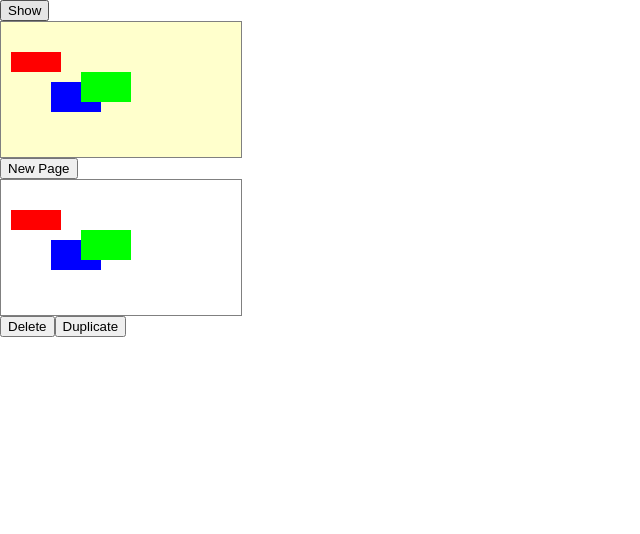
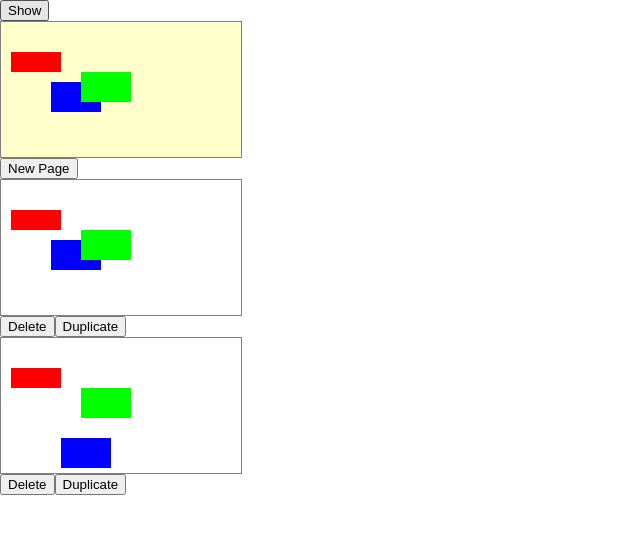
Before and after one commit to snakajima/studio-js, a React (Create React App) app: page / in a window 1280 px wide. Shown: the top 534 px of the page, without its empty margins (0-640 px from the left). Built offline with nearby package versions, Linux system fonts and the light colour scheme.

Commit message:
use id map

```diff
--- a/src/App.js
+++ b/src/App.js
@@ -31,6 +31,10 @@ var store = createStore((_state, action)=> {
          id:"i2", x:80, y:50, h:30, w:50, bc:'#0f0'
        }],
        pages:[{
+       },{
+         i1:{
+           translate:[10, 40]
+         }
        }]
     };
   }
@@ -59,19 +63,11 @@ var store = createStore((_state, action)=> {
     //console.log('movePageElement 1', action);
     var page = Object.assign({}, state.pages[action.pageIndex]);
     //console.log('movePageElement', page);
-    var elements = page.elements || [];
-    //console.log('movePageElement 2', elements);
-    var element = {id:action.id, to:{translate:[action.dx, action.dy]}};
-    elements = elements.filter((e) => {
-        if (e.id === action.id) {
-            element.to.translate = [e.to.translate[0] + action.dx, e.to.translate[1] + action.dy];
-            return false
-        }
-        return true;
-    });
-    elements.push(element)
-    //console.log('movePageElement 3', elements);
-    page.elements = elements;
+    var element = page[action.id] || {};
+    var tx = element.translate || [0,0];
+    tx = [tx[0] + action.dx, tx[1] + action.dy];
+    element.translate = tx;
+    page[action.id] = element;
     state.pages[action.pageIndex] = page;
     break;
   default:
@@ -156,18 +152,13 @@ class Page extends Component {
   }
 
   render() {
-    //console.log("elementMap:", this.props.elementMap);
-    var elementMap = (typeof this.props.page.elements === 'object') ?
-        this.props.page.elements.reduce((map, element)=> {
-            map[element.id] = element
-            return map
-        }, {}) : {};
     this.sceneElements = this.props.sceneElements.map((sceneElement) => {
       var element = Object.assign({}, sceneElement);
-      var e = elementMap[element.id];
-      if (typeof e === 'object' && e.to.translate.length===2) {
-        element.x += e.to.translate[0];
-        element.y += e.to.translate[1];
+      var e = this.props.page[element.id];
+      if (typeof e === 'object' && e.translate.length===2) {
+        console.log(e);
+        element.x += e.translate[0];
+        element.y += e.translate[1];
       }
       element.sceneElement = sceneElement;
       return element;
@@ -187,18 +178,13 @@ class Page extends Component {
 class Pages extends Component {
   constructor(props) {
     super();
-    this.elementMap = (typeof props.elements === 'object') ?
-        props.elements.reduce((map, element)=> {
-            map[element.id] = element
-            return map
-        }, {}) : {};
   }
 
     render() {
       return (
         <div>
         {
-            this.props.pages.map((page, index)=>{ return <Page key={index} pageIndex={index} page={page} sceneElements={ this.props.elements } elementMap={ this.elementMap }/> } )
+            this.props.pages.map((page, index)=>{ return <Page key={index} pageIndex={index} page={page} sceneElements={ this.props.elements } /> } )
         }
         </div>
       )
@@ -222,7 +208,9 @@ class Publisher {
         }
       },
       pages: state.pages.map((page) => {
-        return Object.assign({scene:"s0"}, page);
+        return {scene:"s0", elements:Object.keys(page).map((id) => {
+            return Object.assign({id:id}, {to:page[id]});
+        })};
       })
     };
   }
```
